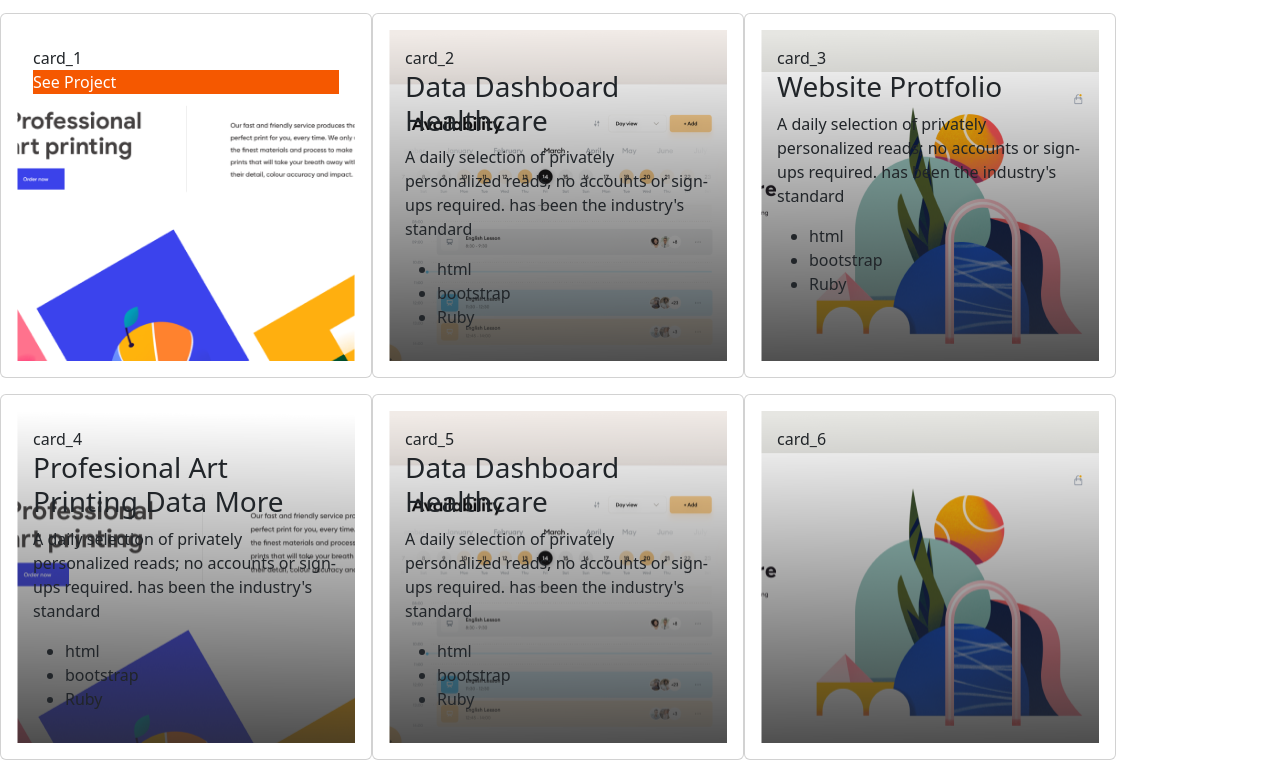
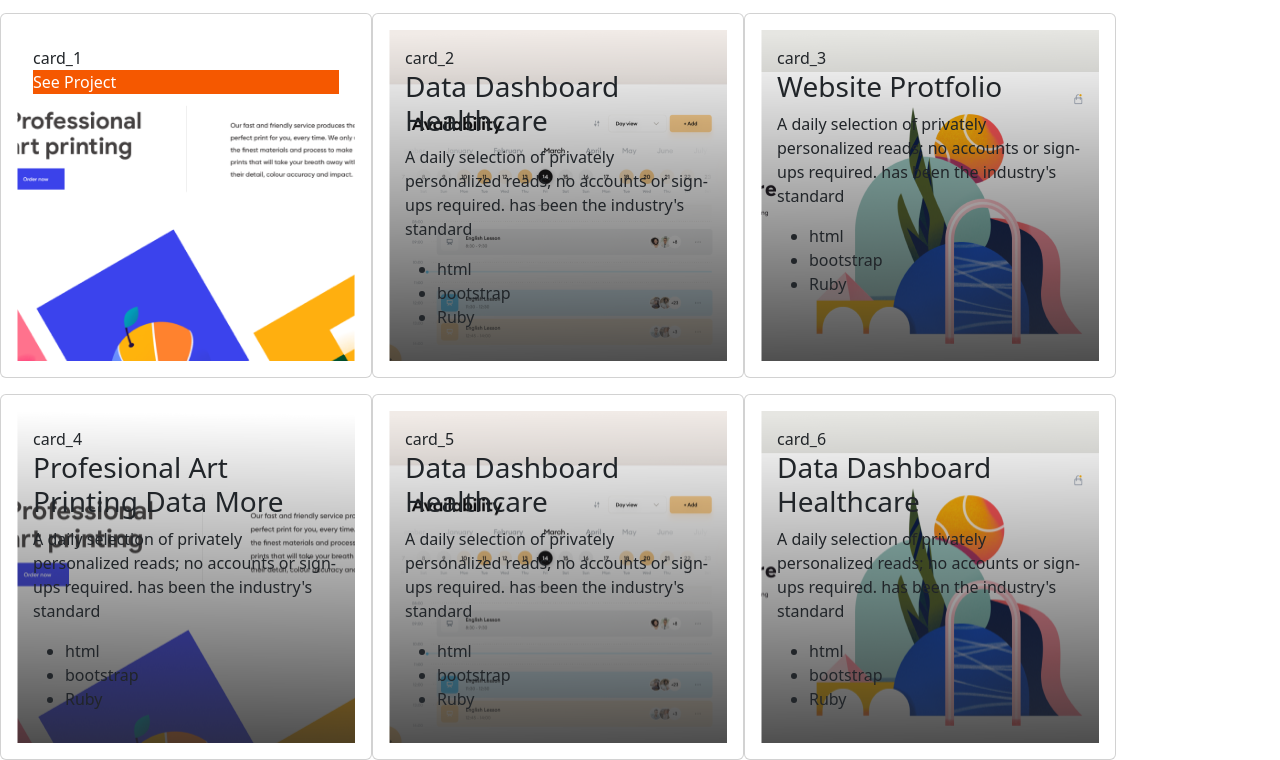
Before and after one commit to joramot/bootstrap-exercise, a website: page index.html in a window 1280 px wide. Shown: the part 1118-1878 px from the top of the page. Drawn offline with nearby package versions, Linux system fonts and the light colour scheme.

Commit message:
Add card # 6

```diff
--- a/index.html
+++ b/index.html
@@ -141,7 +141,16 @@
     </div>
     <div class="card col-sm-4 p-3">
       <div class="card-body col card-3">card_6
-
+        <div class="info-card-2">
+          <h3 class="h3">Data Dashboard Healthcare</h3>
+          <p>A daily selection of privately personalized reads; no accounts or sign-ups required.
+            has been the industry's standard</p>
+          <ul class="technologys">
+            <li class="p_technologys">html</li>
+            <li class="p_technologys">bootstrap</li>
+            <li class="p_technologys">Ruby</li>
+          </ul>
+        </div>
       </div>
     </div>
   </div>
```
